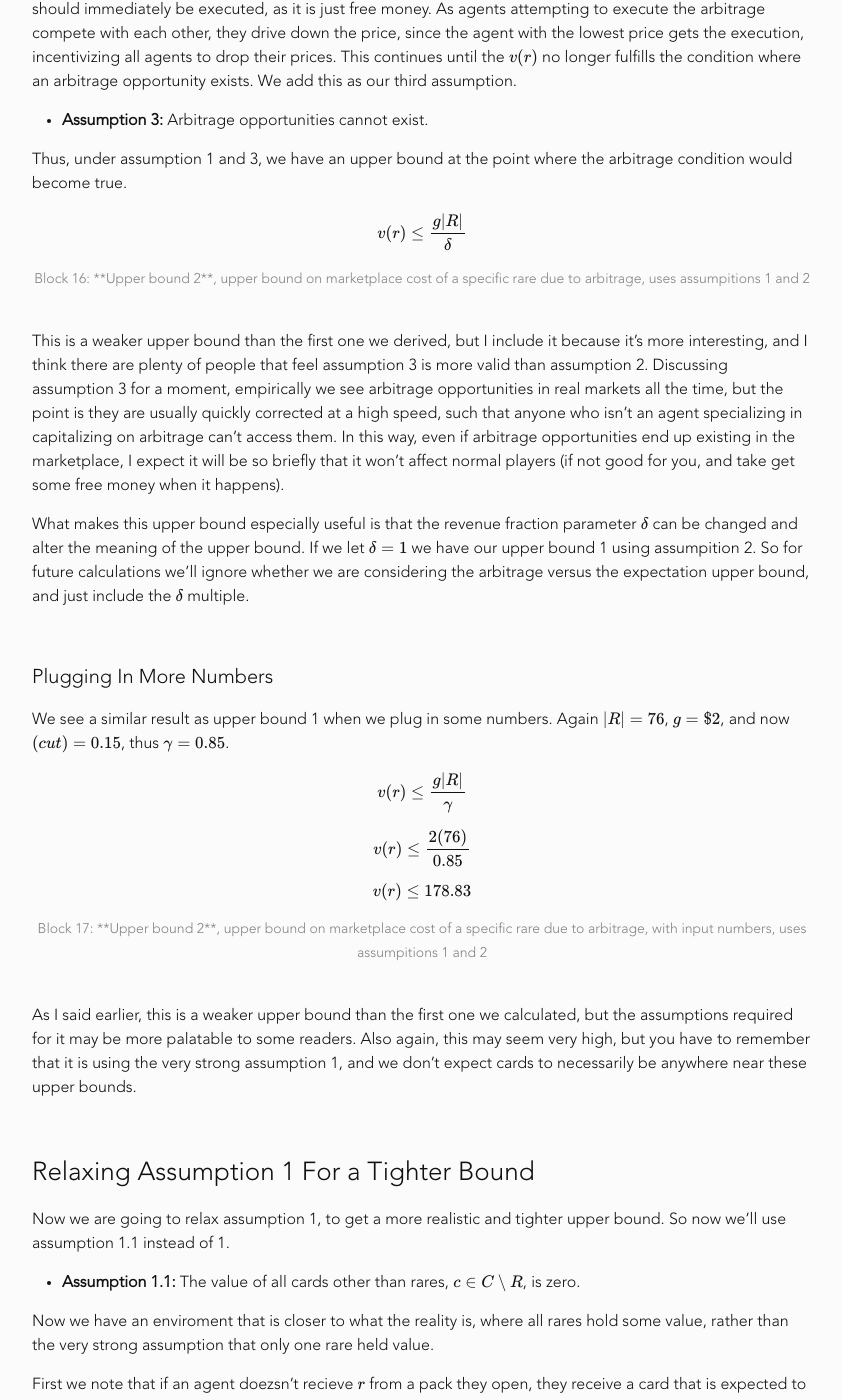
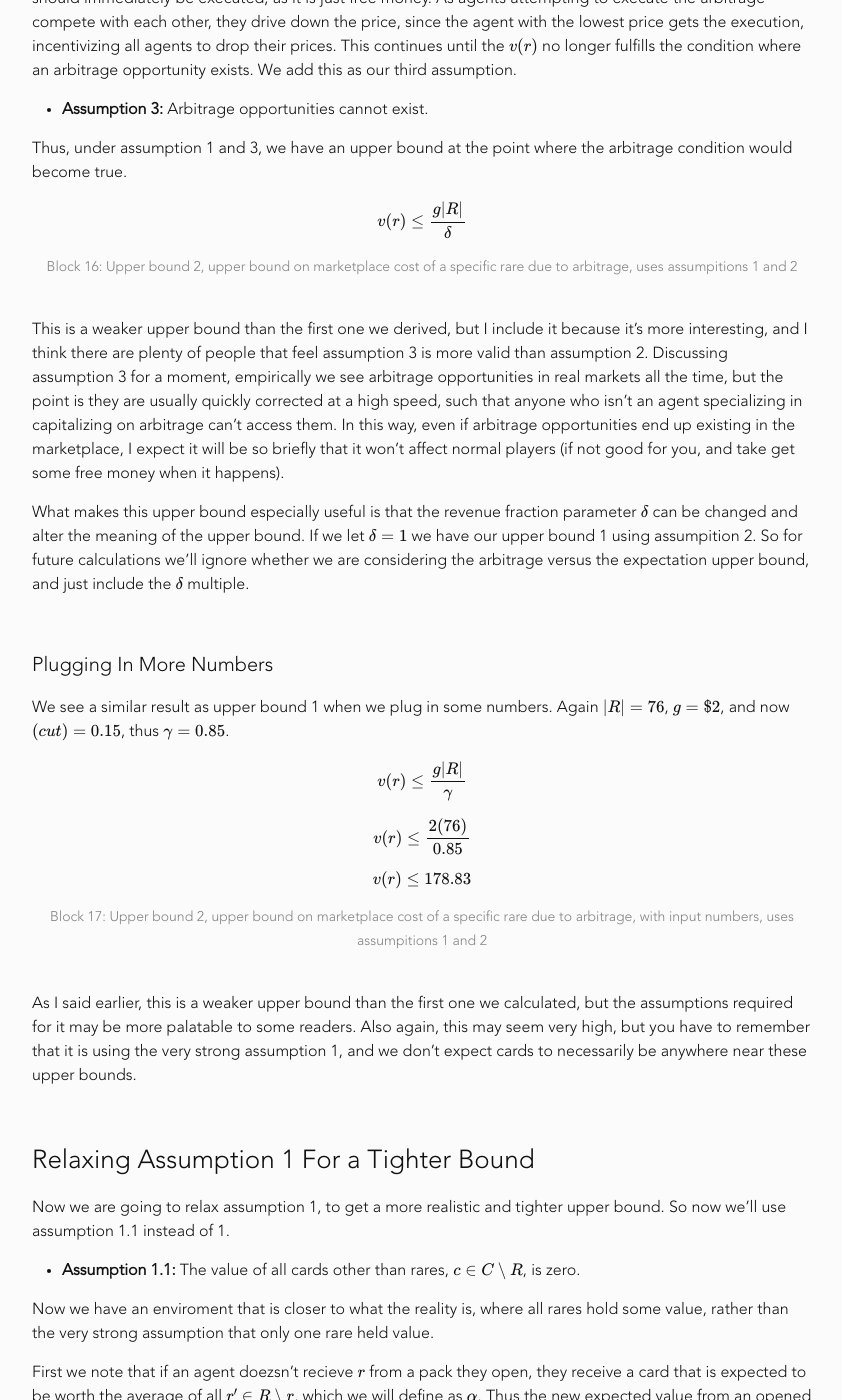
Before and after one commit to Buggy-Virus/buggy-virus.github.io, a Jekyll site: the page built from _posts/2018-11-26-artifact-economy-analysis.markdown, in a window 1280 px wide and 1400 px high, scrolled down 14504 px. Shown: the whole window, without its empty margins (218-1060 px from the left). Built offline with Jekyll 4.4.1, drawn with Linux system fonts in a browser that asks for light colours; formulas are drawn with MathJax 3; some of the changed text lies outside the part shown.

```diff
--- a/_layouts/contact.html
+++ b/_layouts/contact.html
@@ -20,7 +20,7 @@ layout: default
       </div>
       <p class="c-contact-info">Email</p>
       <p class="c-contact-info">
-        <a href="/email" target="_blank">Oliver_Hare@brown.edu</a>
+        <a href="/email" target="_blank">oliver.parsons.hare@gmail.com</a>
       </p>
     </div>
     <div class="c-contact-icon">
--- a/_posts/2018-11-26-artifact-economy-analysis.markdown
+++ b/_posts/2018-11-26-artifact-economy-analysis.markdown
@@ -70,11 +70,11 @@ First, we can calculate the expected number of packs per run for a player with s
 
 * $$P(5w)\ =\ \binom{5}{4}p^5(1-p)^1 + \binom{5}{5}p^5(1-p)^0\ =\ 5p^5(1-p) + p^5$$
 
-<center><span style="font-size:14px;color:#828282;text-align:center;"> Block 1: Probability of some number of wins given a probability of winning a match $$p$$ </span></center>
+<center><span style="font-size:14px;color:#828282;text-align:center;"> Block 1: Probability of some number of wins given a probability of winning a match </span></center>
 
 &nbsp;
 
-The above block gives the probability of any specific number of wins, where wins is $$w$$. Generally it is the probability of winning raised to the power of the number of wins, multiplied by the probability of losing raised to the power of the number of losses, and multiplied by the number of ways the event can occur. It may seem that I under counted the amount of times each event can occur when calculating the probabilities, and that my binomial coefficients should be $$n$$ choose $$n-2$$ instead of $n$ choose $$n-1$$. But you need to consider the fact that for any time you get 2 losses, one of your losses will always be your last game. And similarly, if you ever end with less than 2 losses, your last game must be a win. You can plug in a number and verify these probabilities are unitary if you like, (I also do so myself in my [script](https://github.com/Buggy-Virus/artifact-analysis/blob/master/expectationGraphs.py){:target="_blank"} for generating graphs for this part of the article).
+The above block gives the probability of any specific number of wins, where wins is $$w$$. Generally it is the probability of winning raised to the power of the number of wins, multiplied by the probability of losing raised to the power of the number of losses, and multiplied by the number of ways the event can occur. It may seem that I under counted the amount of times each event can occur when calculating the probabilities, and that my binomial coefficients should be $$n$$ choose $$n-2$$ instead of $$n$$ choose $$n-1$$. But you need to consider the fact that for any time you get 2 losses, one of your losses will always be your last game. And similarly, if you ever end with less than 2 losses, your last game must be a win. You can plug in a number and verify these probabilities are unitary if you like, (I also do so myself in my [script](https://github.com/Buggy-Virus/artifact-analysis/blob/master/expectationGraphs.py){:target="_blank"} for generating graphs for this part of the article).
 
 For the expected number of packs for Phantom Draft, we now just take the sum of each  event's probability multiplied by its number of packs.
 
@@ -88,7 +88,7 @@ $$E[d] = P(4w) + 2 P(5w)$$
 
 This gives us the expected number of packs for a single Phantom Draft run, $$E[d]$$, where $$d$$ denotes a phantom draft run. For Keeper draft, we can consider the 5 packs worth of cards as part of the rewards for a specific run, and we simply add 5 packs to get the expectation.
 
-$$E[d'] = 5 + 1 P(4w) + 2 P(5w)$$$$
+$$E[d'] = 5 + 1 P(4w) + 2 P(5w)$$
 
 <center><span style="font-size:14px;color:#828282;text-align:center;"> Block 3: Expected packs from one Keeper Draft run </span></center>
 
@@ -112,7 +112,7 @@ $$E[t] = 1 + t \big( P(3w) + P(4w) + P(5w) \big)$$
 
 &nbsp;
 
-If we always redeem each of the tickets $$t$$, we can consider rewards that give $t$ as instead the expected number of runs $$t$$ gives us, thus we get an equation we can use to solve for the expected number of runs given an initial $$t$$.
+If we always redeem each of the tickets $$t$$, we can consider rewards that give $$t$$ as instead the expected number of runs $$t$$ gives us, thus we get an equation we can use to solve for the expected number of runs given an initial $$t$$.
 
 $$E[t] = 1 + E[t] \big( P(3w) + P(4w) + P(5w) \big)$$
 
@@ -152,6 +152,8 @@ $$\big( P(4w) + 2 P(5w) \big) \times \frac{1}{1 - \big( P(3w) + P(4w) + P(5w) \b
 
 <center><span style="font-size:14px;color:#828282;text-align:center;"> Block 7: Also the expected number of packs from one Phantom Draft ticket </span></center>
 
+&nbsp;
+
 I actually scratched my head on how to describe how one aught interpret this result without basically saying, "it's the expected number of packs per run times the expected number of runs per ticket", again. Honestly, I don't think anything really describes it better than that. So, it's the expected number of packs per run times the expected number of runs per ticket. So again, as your probability of going infinite increases, your expected rewards blow up.
 
 Given that packs are supposed to hold some real money value on the marketplace, this equation implies that players with high winrates would expect enormous value in terms of rewards from 1 ticket.
@@ -198,17 +200,17 @@ For the expectation with recyclying, depending on win probability and recycle ra
 
 For a baseline, let's consider the probabilities of achieving a certain number of wins in draft with a 50% win rate. If the matchmaking ranking of Artifact functions correctly, we can expect the majority of players to have a winrate that is about 50%.
 
-* $$P(0w) = 0.25
+* $$P(0w) = 0.25$$
 
-* $$P(1w) = 0.25
+* $$P(1w) = 0.25$$
 
-* $$P(2w) = 0.1875
+* $$P(2w) = 0.1875$$
 
-* $$P(3w) = 0.125
+* $$P(3w) = 0.125$$
 
-* $$P(4w) = 0.078125
+* $$P(4w) = 0.078125$$
 
-* $$P(5w) = 0.109375
+* $$P(5w) = 0.109375$$
 
 <center><span style="font-size:14px;color:#828282;text-align:center;"> Block 9: Probability of a certain number of wins with a 50% winrate </span></center>
 
@@ -312,7 +314,7 @@ $$E[\vert R \vert q] \geq 1$$
 
 This is fairly straightforward, if you open as many packs as there are rares in the set of rares, in expectation you will recieve at least 1 of any specific rare. Here we'll introduce our first assumption:
 
-* **Assumption 1:** The value of all other cards in the set of all cards except for a specific rare $$r$$, $$v(c), c\in C \setminus r$$, is zero, $$v(c)=0$$.
+* **Assumption 1:** The value of all other cards in the set of all cards except for a specific rare, $$v(c), c\in C \setminus r$$, is zero, $$v(c)=0$$.
 
 With this assumption, the expected cost of opening packs to get $$r$$ is simply the number of packs necessary to pull 1 $$r$$ in expectation times the cost of a pack. If we let the cost of a pack be $$g$$, then this is:
 
@@ -330,7 +332,7 @@ $$v(r) \leq E[v'(r)] \leq g\vert R \vert$$
 
 $$v(r) \leq g\vert R \vert$$
 
-<center><span style="font-size:14px;color:#828282;text-align:center;"> Block 13: **Upper bound 1**, upper bound on the marketplace cost of a specific rare due to the expected cost of getting the rare from packs, uses assumption 1 and 2</span></center>
+<center><span style="font-size:14px;color:#828282;text-align:center;"> Block 13: Upper bound 1, upper bound on the marketplace cost of a specific rare due to the expected cost of getting the rare from packs, uses assumption 1 and 2</span></center>
 
 &nbsp;
 
@@ -382,7 +384,7 @@ Thus, under assumption 1 and 3, we have an upper bound at the point where the ar
 
 $$v(r) \leq \frac{g\vert R \vert}{\delta}$$
 
-<center><span style="font-size:14px;color:#828282;text-align:center;"> Block 16: **Upper bound 2**, upper bound on marketplace cost of a specific rare due to arbitrage, uses assumpitions 1 and 2</span></center>
+<center><span style="font-size:14px;color:#828282;text-align:center;"> Block 16: Upper bound 2, upper bound on marketplace cost of a specific rare due to arbitrage, uses assumpitions 1 and 2</span></center>
 
 &nbsp;
 
@@ -402,7 +404,7 @@ $$v(r) \leq \frac{2(76)}{0.85}$$
 
 $$v(r) \leq 178.83$$
 
-<center><span style="font-size:14px;color:#828282;text-align:center;"> Block 17: **Upper bound 2**, upper bound on marketplace cost of a specific rare due to arbitrage, with input numbers, uses assumpitions 1 and 2</span></center>
+<center><span style="font-size:14px;color:#828282;text-align:center;"> Block 17: Upper bound 2, upper bound on marketplace cost of a specific rare due to arbitrage, with input numbers, uses assumpitions 1 and 2</span></center>
 
 &nbsp;
 
@@ -444,7 +446,7 @@ Under our assumptions this condition can never be true, we get another upper bou
 
 $$v(r) \leq \frac{\vert R \vert g}{\delta} - (\vert R \vert - 1)\alpha$$
 
-<center><span style="font-size:14px;color:#828282;text-align:center;"> Block 20: **Upper Bound 3**, upper bound using average cost of rares with assumption 1.1 and either assumption 2 or 3</span></center>
+<center><span style="font-size:14px;color:#828282;text-align:center;"> Block 20: Upper Bound 3, upper bound using average cost of rares with assumption 1.1 and either assumption 2 or 3</span></center>
 
 &nbsp;
 
@@ -452,7 +454,7 @@ Now we see that as we relax assumption 1 to assumption 1.1, the price of $$r$$ b
 
 $$v(r) \leq \frac{\vert R \vert g}{\delta} - (n\vert R \vert - 1)\beta$$
 
-<center><span style="font-size:14px;color:#828282;text-align:center;"> Block 21: **Upper Bound 4**, upper bound using the average cost of all other cards</span></center>
+<center><span style="font-size:14px;color:#828282;text-align:center;"> Block 21: Upper Bound 4, upper bound using the average cost of all other cards</span></center>
 
 &nbsp;
 
@@ -516,9 +518,9 @@ $$u \vert R \vert = \frac{\vert R \vert g}{\delta}$$
 
 $$u = \frac{g}{\delta}$$
 
-$$\Alpha \leq u = \frac{g}{\delta}$$
+$$\alpha \leq u = \frac{g}{\delta}$$
 
-<center><span style="font-size:14px;color:#828282;text-align:center;"> Block 23: **Upper Bound 5**, uppder bound for the average cost of a rare using assumption 1.1</span></center>
+<center><span style="font-size:14px;color:#828282;text-align:center;"> Block 23: Upper Bound 5, uppder bound for the average cost of a rare using assumption 1.1</span></center>
 
 So now we have a rather surprising result. The average cost of a rare is capped at the cost of a pack, times the inverse of $$\delta$$. If we consider assumption 2 to hold, then $$\delta$$ is simply 1, and then the average cost of a rare is capped at the cost of a pack. And if we only consider assumption 3 to hold, then it is capped at an amount slightly more than the price of a pack, and if assumption 3 does hold, some complicated arbitrage exists (somewhere).
 
@@ -530,9 +532,9 @@ Further this result is still assumes assumption 1.1 holds. I imagine there is a
 
 So now if we plug in the cost of packs, we get:
 
-$$\Alpha \leq \frac{g}{\delta}$$
+$$\alpha \leq \frac{g}{\delta}$$
 
-$$\Alpha \leq $2$$
+$$\alpha \leq $2$$
 
 <center><span style="font-size:14px;color:#828282;text-align:center;"> Block 24: Upper bound 5 for the average cost of a rare, with inputs using, assumption 1.1 and assumption 2</span></center>
 
@@ -540,7 +542,7 @@ $$\Alpha \leq $2$$
 
 The above bound is if we assume assumption 2 holds, and players will always choose to buy pack over go to the market place if the value of the rares they get from the packs exceeds the price of the number of packs required to get the a specific rare.
 
-$$\Alpha \leq $2.36$$
+$$\alpha \leq $2.36$$
 
 <center><span style="font-size:14px;color:#828282;text-align:center;"> Block 26: Upper bound 5 for the average cost of a rare, with inputs, using assumption 1.1 and assumption 3</span></center>
 
@@ -561,3 +563,11 @@ The upper bounds I derived without using averages doesn't bound the price at a v
 Personally I expect assumptions 2 and 3 to be true, even if it isn't because of people actively making the calculus to buy packs instead when favorable, or people executing arbitrage opportunities. I'm not going to try to argue this here, as it is just a intuitive hunch from working with markets in the past, but seems like something that we are better off just waiting to observe when the game comes out (in less than a week).
 
 When I started working on these problems, I already intuitively understood the first two upper bounds I presented here, and had a general idea about the expectation from the draft being a somewhat reasonable value compared to opening packs. But the result of being when one is able play draft infinitely and the upper bound on the average cost of rares greatly surprised me. So I'm pretty glad I went through all of these calculations, and I hope people find it helpful or are able to use it for further analysis and discussion. You can see my scratchwork code for calculating some values and generating the graphs [here](https://github.com/Buggy-Virus/artifact-analysis){:target="_blank"}. Thanks.
+
+&nbsp;
+
+&nbsp;
+
+&nbsp;
+
+&nbsp;
```
Also changed, not shown: other parts of _posts/2018-11-26-artifact-economy-analysis.markdown (+1 -1 lines).
